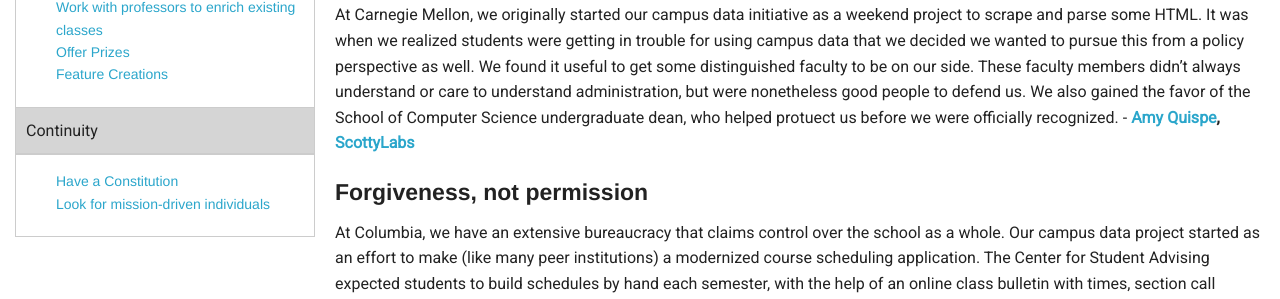
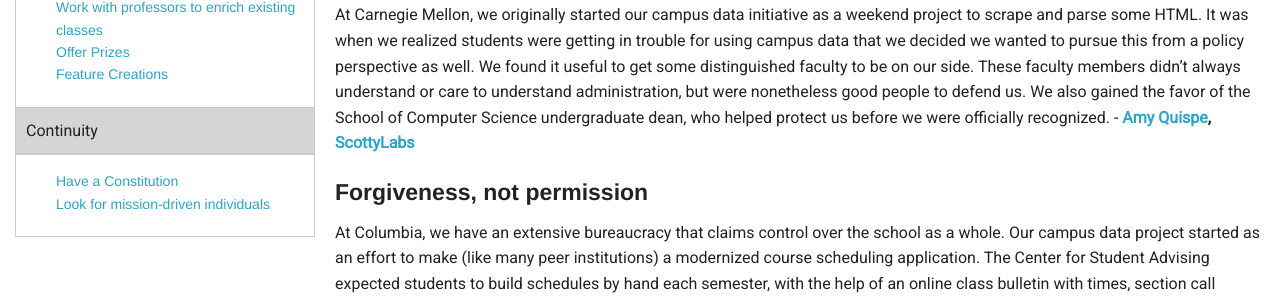
Before and after one commit to CampusData/campusdata.github.io, a Jekyll site: the page built from _posts/2013-08-17-guidebook.markdown, in a window 1280 px wide and 900 px high. Shown: the part 528-827 px from the top of the window. Built offline with Jekyll 4.4.1, drawn with Linux system fonts in a browser that asks for light colours; nearby versions of some CDN libraries; library files that are not in the unit come from our copies; Markdown is read by kramdown in place of the engine named in the settings; some of the changed text lies outside the part shown.

Commit message:
Update 2013-08-17-guidebook.markdown

```diff
--- a/_posts/2013-08-17-guidebook.markdown
+++ b/_posts/2013-08-17-guidebook.markdown
@@ -24,7 +24,7 @@ At Carnegie Mellon, we originally started our campus data initiative as a weeken
 It was when we realized students were getting in trouble for using campus data that we decided we wanted to pursue this
 from a policy perspective as well. We found it useful to get some distinguished faculty to be on our side. These faculty
 members didn’t always understand or care to understand administration, but were nonetheless good people to defend us.
-We also gained the favor of the School of Computer Science undergraduate dean, who helped protuect us before we were
+We also gained the favor of the School of Computer Science undergraduate dean, who helped protect us before we were
 officially recognized. - **[Amy Quispe][amy], [ScottyLabs][scottylabs]**
 
 <a name="forgiveness"></a>
```
Also changed, not shown: other parts of _posts/2013-08-17-guidebook.markdown (+1 -1 lines).
